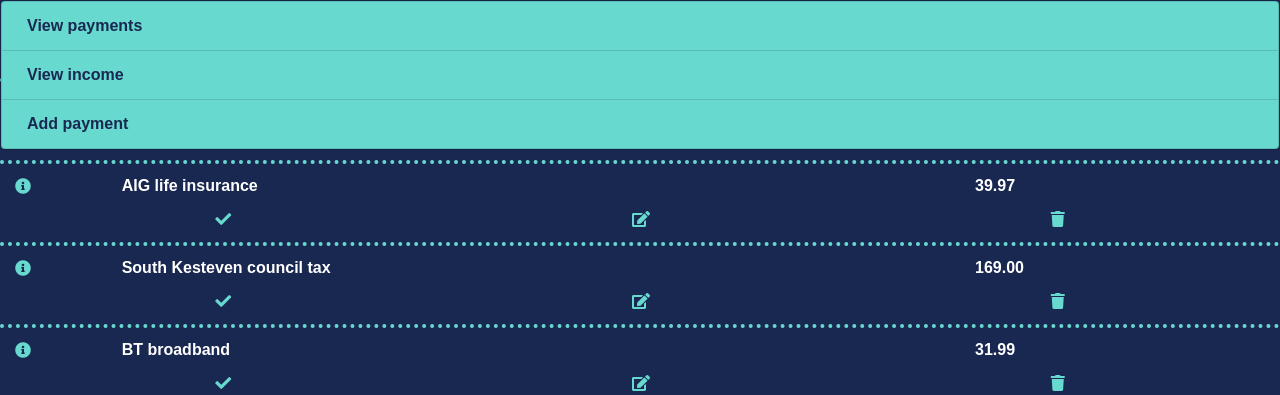
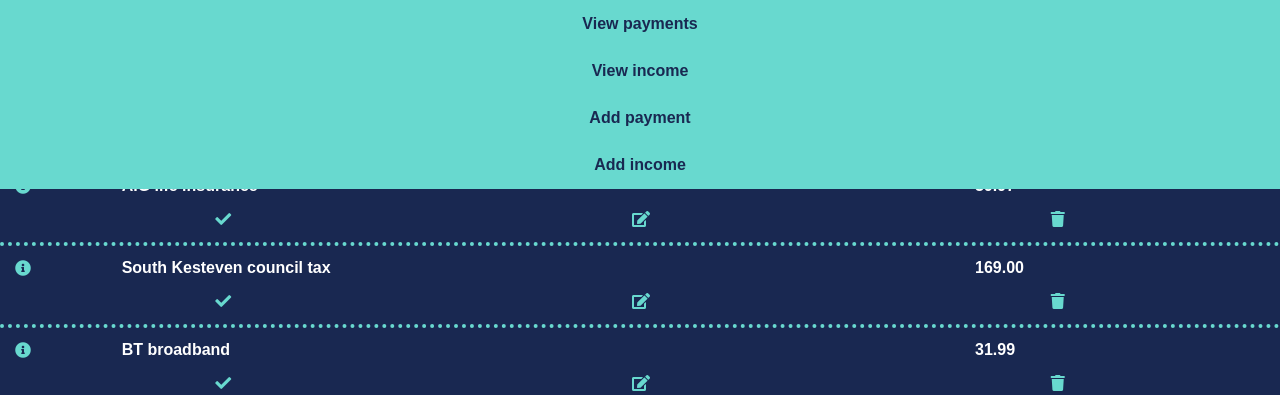
Before and after one commit to benm4ckenzie/finance, a Django app: page / in a window 1280 px wide, after a click that opens the changed part. Shown: the part 46-441 px from the top of the page. Run offline with Django 3.2, Linux system fonts and the light colour scheme; data comes from the database, SQL or seed files in the repository; some libraries are stand-ins or nearby versions.

Commit message:
Restyles navbar dropdown, refactors classes, add additonal nav option for add income

```diff
--- a/monthly_budget/static/monthly_budget/style.css
+++ b/monthly_budget/static/monthly_budget/style.css
@@ -12,14 +12,21 @@
     padding-bottom: 51px;
 }
 
+.positioning {
+    display: flex;
+    justify-content: center;
+    align-items: center;
+    width: 100%;
+}
+
 .colour-true {
-    background-color: #192851;
-    color: #68D9CF;
+    background-color: #192851 !important;
+    color: #68D9CF !important;
 }
 
 .colour-reverse {
-    background-color: #68D9CF;
-    color: #192851;
+    background-color: #68D9CF !important;
+    color: #192851 !important;
 }
 
 .payment-made {
@@ -43,16 +50,6 @@
     width: 100%;
     margin: 0 !important;
     padding: 0px !important;
-}
-
-.dropdown-option {
-padding: 5px;
-margin-top: 15px;
-margin-bottom: 15px;
-}
-
-.dropdown-divider {
-    border-color: #192851 !important;
 }
 
 .payment-details {
@@ -79,15 +76,3 @@ margin-bottom: 15px;
     justify-content: space-around;
     align-items: center;
 }
-/* --------------------------------------------------------------------------------------MODAL */
-.modal-styling {
-    background-color: #68D9CF !important;
-    color: #192851 !important;
-}
-
-.modal-positioning {
-    display: flex;
-    justify-content: center;
-    align-items: center;
-    width: 100%;
-}
--- a/monthly_budget/templates/monthly_budget/footer.html
+++ b/monthly_budget/templates/monthly_budget/footer.html
@@ -10,17 +10,17 @@
 <!-- Outgoing / income Modal -->
 <div class="modal fade" id="incomeOutgoingsModal" tabindex="-1" role="dialog" aria-labelledby="incomeOutgoingsModalTitle" aria-hidden="true">
     <div class="modal-dialog modal-dialog-centered" role="document">
-        <div class="modal-content rounded-0 border-0 modal-styling modal-positioning">
-            <div class="modal-header rounded-0 border-0 modal-styling modal-positioning">
-                <p class="modal-title rounded-0 border-0 modal-styling modal-positioning" id="incomeOutgoingsModalTitle">Income & outgoings</p>
+        <div class="modal-content rounded-0 border-0 colour-reverse positioning">
+            <div class="modal-header rounded-0 border-0 colour-reverse positioning">
+                <p class="modal-title rounded-0 border-0 colour-reverse positioning" id="incomeOutgoingsModalTitle">Income & outgoings</p>
             </div>
-            <div class="modal-body rounded-0 border-0 modal-styling">
-                <h3 class="modal-styling"><strong class="modal-styling">Total income: </strong>£{{ sumOfIncome }}</h3>
-                <h3 class="modal-styling"><strong class="modal-styling">Total outgoings: </strong>£{{ sumOfPayments }}</h3>
-                <h3 class="modal-styling"><strong class="modal-styling">Difference: </strong>£{{ incomePaymentsDifference }}</h3>
+            <div class="modal-body rounded-0 border-0 colour-reverse">
+                <h3 class="colour-reverse"><strong class="colour-reverse">Total income: </strong>£{{ sumOfIncome }}</h3>
+                <h3 class="colour-reverse"><strong class="colour-reverse">Total outgoings: </strong>£{{ sumOfPayments }}</h3>
+                <h3 class="colour-reverse"><strong class="colour-reverse">Difference: </strong>£{{ incomePaymentsDifference }}</h3>
             </div>
-            <div class="modal-footer rounded-0 border-0 modal-styling modal-positioning">
-                <button type="button" class="btn colour-true modal-positioning" data-dismiss="modal"><strong class="modal-positioning">Close</strong></button>
+            <div class="modal-footer rounded-0 border-0 colour-reverse positioning">
+                <button type="button" class="btn colour-true positioning" data-dismiss="modal"><strong class="positioning">Close</strong></button>
             </div>
         </div>
     </div>
@@ -30,39 +30,39 @@
 <!-- Account Calculator Modal -->
 <div class="modal fade" id="accountCalculatorModal" tabindex="-1" role="dialog" aria-labelledby="accountCalculatorModalTitle" aria-hidden="true">
     <div class="modal-dialog modal-dialog-centered" role="document">
-        <div class="modal-content rounded-0 border-0 modal-styling modal-positioning">
-            <div class="modal-header rounded-0 border-0 modal-styling modal-positioning">
-                <h3 class="modal-title rounded-0 border-0 modal-styling modal-positioning" id="accountCalculatorModalTitle"><strong class="modal-styling modal-positioning">Accounts</strong></h3>
+        <div class="modal-content rounded-0 border-0 colour-reverse positioning">
+            <div class="modal-header rounded-0 border-0 colour-reverse positioning">
+                <h3 class="modal-title rounded-0 border-0 colour-reverse positioning" id="accountCalculatorModalTitle"><strong class="colour-reverse positioning">Accounts</strong></h3>
             </div>
-            <div class="modal-body rounded-0 border-0 modal-styling">
-                <div class="row modal-styling modal-positioning">
-                    <p class="col modal-styling modal-positioning">Still to be paid: £{{ remainingMonthlyPaymentsTotal }}</p>
+            <div class="modal-body rounded-0 border-0 colour-reverse">
+                <div class="row colour-reverse positioning">
+                    <p class="col colour-reverse positioning">Still to be paid: £{{ remainingMonthlyPaymentsTotal }}</p>
                 </div>
-                <div class="row modal-styling modal-positioning">
-                    <p class="col-4 modal-styling modal-positioning"></p>
-                    <p class="col-4 modal-styling modal-positioning">Joint account</p>
-                    <p class="col-4 modal-styling modal-positioning">Personal account</p>
+                <div class="row colour-reverse positioning">
+                    <p class="col-4 colour-reverse positioning"></p>
+                    <p class="col-4 colour-reverse positioning">Joint account</p>
+                    <p class="col-4 colour-reverse positioning">Personal account</p>
                 </div>
-                <div class="row modal-styling modal-positioning">
-                    <p class="col-4 modal-styling modal-positioning"><strong class="modal-styling modal-positioning">Oustanding</strong></p>
-                    <p class="col-4 modal-styling modal-positioning">£{{ remainingMonthlyPaymentsJoint }}</p>
-                    <p class="col-4 modal-styling modal-positioning">£{{ remainingMonthlyPaymentsBen }}</p>
+                <div class="row colour-reverse positioning">
+                    <p class="col-4 colour-reverse positioning"><strong class="colour-reverse positioning">Oustanding</strong></p>
+                    <p class="col-4 colour-reverse positioning">£{{ remainingMonthlyPaymentsJoint }}</p>
+                    <p class="col-4 colour-reverse positioning">£{{ remainingMonthlyPaymentsBen }}</p>
                 </div>
-                <div class="row modal-styling modal-positioning">
-                    <p class="col-4 modal-styling modal-positioning"><strong class="modal-styling modal-positioning">Balance</strong></p>
-                    <p class="col-4 modal-styling modal-positioning">£</p>
-                    <p class="col-4 modal-styling modal-positioning">£</p>
+                <div class="row colour-reverse positioning">
+                    <p class="col-4 colour-reverse positioning"><strong class="colour-reverse positioning">Balance</strong></p>
+                    <p class="col-4 colour-reverse positioning">£</p>
+                    <p class="col-4 colour-reverse positioning">£</p>
                 </div>
-                <div class="row modal-styling modal-positioning">
-                    <p class="col-4 modal-styling modal-positioning"><strong class="modal-styling modal-positioning">Required</strong></p>
-                    <p class="col-4 modal-styling modal-positioning">£</p>
-                    <p class="col-4 modal-styling modal-positioning">£</p>
+                <div class="row colour-reverse positioning">
+                    <p class="col-4 colour-reverse positioning"><strong class="colour-reverse positioning">Required</strong></p>
+                    <p class="col-4 colour-reverse positioning">£</p>
+                    <p class="col-4 colour-reverse positioning">£</p>
                 </div>
 
             </div>
 
-            <div class="modal-footer rounded-0 border-0 modal-styling modal-positioning">
-                <button type="button" class="btn colour-true modal-positioning" data-dismiss="modal"><strong class="modal-positioning">Close</strong></button>
+            <div class="modal-footer rounded-0 border-0 colour-reverse positioning">
+                <button type="button" class="btn colour-true positioning" data-dismiss="modal"><strong class="positioning">Close</strong></button>
             </div>
         </div>
     </div>
--- a/monthly_budget/templates/monthly_budget/monthly_budget_list.html
+++ b/monthly_budget/templates/monthly_budget/monthly_budget_list.html
@@ -52,19 +52,19 @@
 <!-- Payment Info Modal -->
 <div class="modal fade" id="paymentInformationModal-{{ payment.payment_recipient }}" tabindex="-1" role="dialog" aria-labelledby="paymentInformationModalTitle" aria-hidden="true">
     <div class="modal-dialog modal-dialog-centered" role="document">
-        <div class="modal-content rounded-0 border-0 modal-styling modal-positioning">
-            <div class="modal-header rounded-0 border-0 modal-styling modal-positioning">
-                <h3 class="modal-title rounded-0 border-0 modal-styling modal-positioning" id="paymentInformationModalTitle"><strong class="modal-styling modal-positioning">{{ payment.payment_recipient }}</strong></h3>
+        <div class="modal-content rounded-0 border-0 colour-reverse positioning">
+            <div class="modal-header rounded-0 border-0 colour-reverse positioning">
+                <h3 class="modal-title rounded-0 border-0 colour-reverse positioning" id="paymentInformationModalTitle"><strong class="colour-reverse positioning">{{ payment.payment_recipient }}</strong></h3>
             </div>
-            <div class="modal-body rounded-0 border-0 modal-styling">
-                <p class="modal-styling">Due date: {{ payment.payment_date }}</p>
-                <p class="modal-styling">Account: {{ payment.payment_account }}</p>
-                <p class="modal-styling">Category: {{ payment.payment_category }}</p>
-                <p class="modal-styling">Payment owner: {{ payment.payment_owner }}</p>
-                <p class="modal-styling">Completion date: {{ payment.payment_completion_date }}</p>
+            <div class="modal-body rounded-0 border-0 colour-reverse">
+                <p class="colour-reverse">Due date: {{ payment.payment_date }}</p>
+                <p class="colour-reverse">Account: {{ payment.payment_account }}</p>
+                <p class="colour-reverse">Category: {{ payment.payment_category }}</p>
+                <p class="colour-reverse">Payment owner: {{ payment.payment_owner }}</p>
+                <p class="colour-reverse">Completion date: {{ payment.payment_completion_date }}</p>
             </div>
-            <div class="modal-footer rounded-0  border-0 modal-styling modal-positioning">
-                <button type="button" class="btn colour-true modal-positioning" data-dismiss="modal"><strong class="modal-positioning">Close</strong></button>
+            <div class="modal-footer rounded-0  border-0 colour-reverse positioning">
+                <button type="button" class="btn colour-true positioning" data-dismiss="modal"><strong class="positioning">Close</strong></button>
             </div>
         </div>
     </div>
@@ -74,16 +74,16 @@
 <!-- Deletion Modal -->
 <div class="modal fade" id="deletePaymentModal-{{ payment.payment_recipient }}" tabindex="-1" role="dialog" aria-labelledby="deletePaymentModalTitle" aria-hidden="true">
     <div class="modal-dialog modal-dialog-centered" role="document">
-        <div class="modal-content rounded-0 border-0 modal-styling modal-positioning">
-            <div class="modal-header rounded-0 border-0 modal-styling modal-positioning">
-                <p class="modal-title rounded-0 border-0 modal-styling modal-positioning" id="deletePaymentModalTitle">Do you really want to delete the payment for:</p>
+        <div class="modal-content rounded-0 border-0 colour-reverse positioning">
+            <div class="modal-header rounded-0 border-0 colour-reverse positioning">
+                <p class="modal-title rounded-0 border-0 colour-reverse positioning" id="deletePaymentModalTitle">Do you really want to delete the payment for:</p>
             </div>
-            <h3 class="modal-body rounded-0 border-0 modal-styling modal-positioning"><strong class="modal-styling">{{ payment.payment_recipient }}</strong></h3>
-            <div class="modal-footer rounded-0 border-0 modal-styling modal-positioning">
+            <h3 class="modal-body rounded-0 border-0 colour-reverse positioning"><strong class="colour-reverse">{{ payment.payment_recipient }}</strong></h3>
+            <div class="modal-footer rounded-0 border-0 colour-reverse positioning">
                 <a href="/delete_payment/{{ payment.id }}">
-                    <button type="button" class="btn btn-danger modal-positioning"><strong class=" btn-danger modal-positioning">Delete</strong></button>
+                    <button type="button" class="btn btn-danger positioning"><strong class=" btn-danger positioning">Delete</strong></button>
                 </a>
-                <button type="button" class="btn colour-true modal-positioning" data-dismiss="modal"><strong class="modal-positioning">Cancel</strong></button>
+                <button type="button" class="btn colour-true positioning" data-dismiss="modal"><strong class="positioning">Cancel</strong></button>
             </div>
         </div>
     </div>
--- a/monthly_budget/templates/monthly_budget/navbar.html
+++ b/monthly_budget/templates/monthly_budget/navbar.html
@@ -3,16 +3,19 @@
         <a class="" href="#" id="dropdownMenuLink" data-toggle="dropdown" aria-haspopup="true" aria-expanded="false">
             <i class="fas fa-caret-down colour-reverse"></i>
         </a>
-        <div class="dropdown-menu" aria-labelledby="dropdownMenuLink">
-            <ul class="list-group">
-                <li class="list-group-item navbar-dropdown">
-                    <a class="colour-reverse dropdown-option" href="/">View payments</a>
+        <div class="dropdown-menu rounded-0 border-0 colour-reverse positioning" aria-labelledby="dropdownMenuLink">
+            <ul class="list-group rounded-0 border-0 colour-reverse positioning">
+                <li class="list-group-item navbar-dropdown rounded-0 border-0 positioning">
+                    <a class="colour-reverse rounded-0 border-0 positioning" href="/">View payments</a>
                 </li>
-                <li class="list-group-item navbar-dropdown">
-                    <a class="colour-reverse dropdown-option" href="/monthly_income_list">View income</a>
+                <li class="list-group-item navbar-dropdown rounded-0 border-0 positioning">
+                    <a class="colour-reverse rounded-0 border-0 positioning" href="/monthly_income_list">View income</a>
                 </li>
-                <li class="list-group-item navbar-dropdown">
-                    <a class="colour-reverse dropdown-option" href="/payment">Add payment</a>
+                <li class="list-group-item navbar-dropdown rounded-0 border-0 positioning">
+                    <a class="colour-reverse rounded-0 border-0 positioning" href="/payment">Add payment</a>
+                </li>
+                <li class="list-group-item navbar-dropdown rounded-0 border-0 positioning">
+                    <a class="colour-reverse rounded-0 border-0 positioning" href="/income">Add income</a>
                 </li>
             </ul>
         </div>
```
